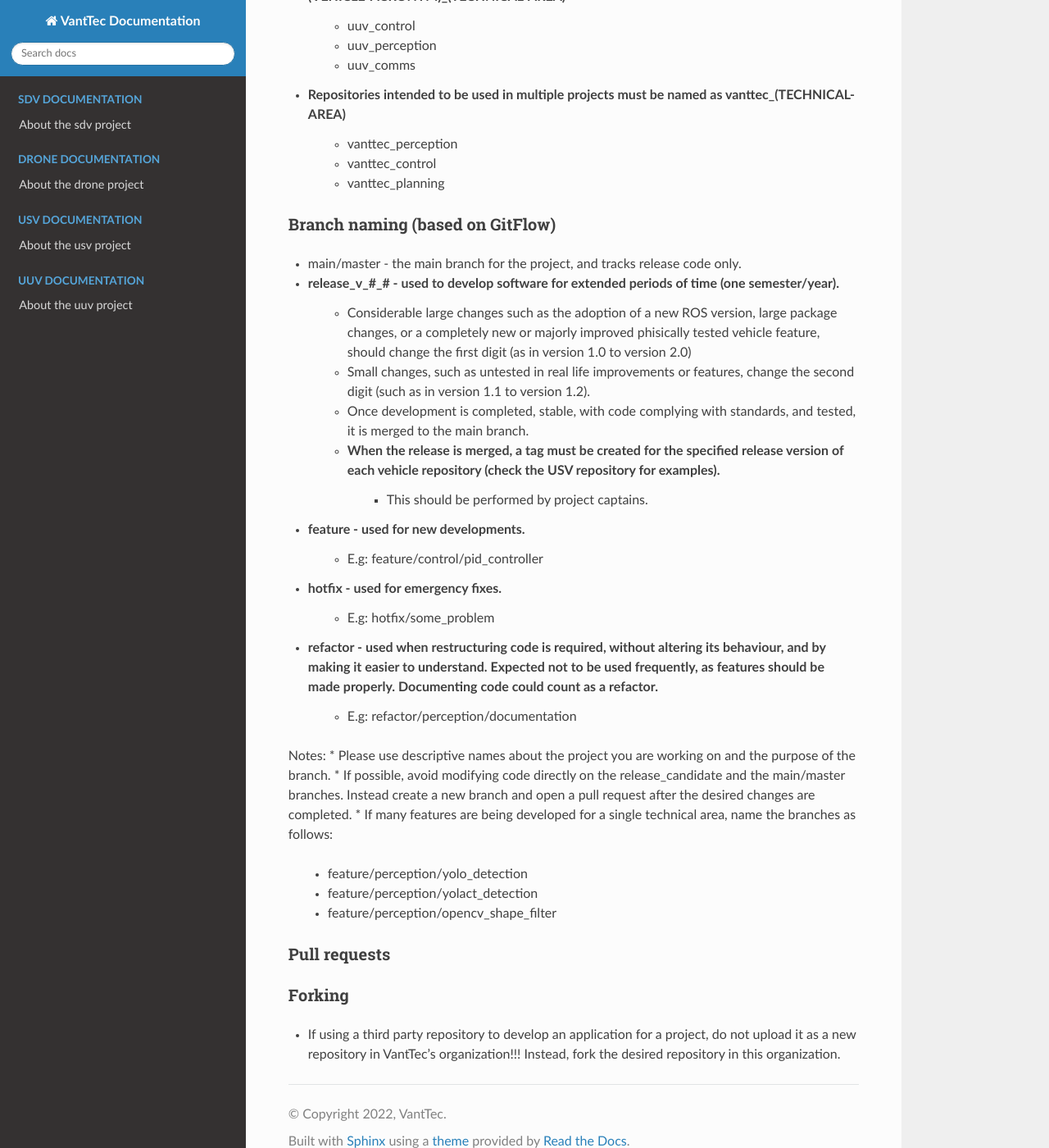
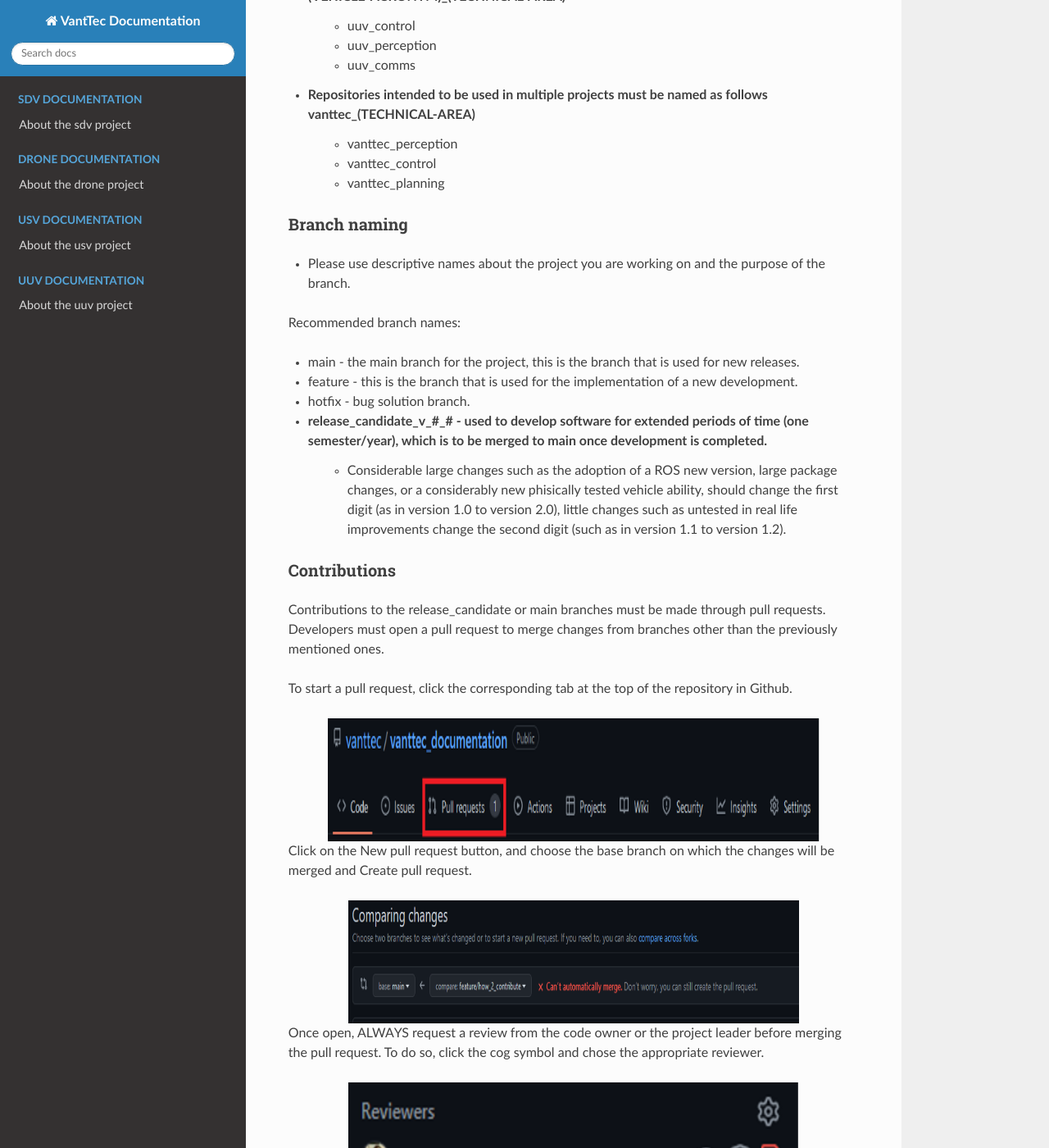
Before and after one commit to vanttec/vanttec_documentation, a Sphinx documentation site: the page built from source/vsd/vsd_git.rst, in a window 1280 px wide and 1400 px high, scrolled down 1018 px. Shown: the whole window at 82% size. Built offline with Sphinx 7.4.7 and the Read the Docs theme 2.0.0, drawn with Linux system fonts in a browser that asks for light colours; pages that are not in the unit, such as notebooks, are missing from menus; some of the changed text lies outside the part shown.

Commit message:
git contributions added

```diff
--- a/source/vsd/vsd_git.rst
+++ b/source/vsd/vsd_git.rst
@@ -34,40 +34,91 @@ Repository naming
     * uuv_perception
     * uuv_comms
 
-* Repositories intended to be used in multiple projects must be named as vanttec_(TECHNICAL-AREA)
+* Repositories intended to be used in multiple projects must be named as follows vanttec_(TECHNICAL-AREA)
     * vanttec_perception
     * vanttec_control
     * vanttec_planning
 
-Branch naming (based on GitFlow)
---------------------------------
-
-* main/master - the main branch for the project, and tracks release code only.
-* release_v_#_# - used to develop software for extended periods of time (one semester/year).
-    * Considerable large changes such as the adoption of a new ROS version, large package changes, or a completely new or majorly improved phisically tested vehicle feature, should change the first digit (as in version 1.0 to version 2.0)
-    * Small changes, such as untested in real life improvements or features, change the second digit (such as in version 1.1 to version 1.2).
-    * Once development is completed, stable, with code complying with standards, and tested, it is merged to the main branch.
-    * When the release is merged, a tag must be created for the specified release version of each vehicle repository (check the USV repository for examples).
-        * This should be performed by project captains.
-* feature - used for new developments.
-    * E.g: feature/control/pid_controller
-* hotfix - used for emergency fixes.
-    * E.g: hotfix/some_problem
-* refactor - used when restructuring code is required, without altering its behaviour, and by making it easier to understand. Expected not to be used frequently, as features should be made properly. Documenting code could count as a refactor.
-    * E.g: refactor/perception/documentation
-
-Notes:
-* Please use descriptive names about the project you are working on and the purpose of the branch.
-* If possible, avoid modifying code directly on the release_candidate and the main/master branches. Instead create a new branch and open a pull request after the desired changes are completed.
-* If many features are being developed for a single technical area, name the branches as follows:
-    * feature/perception/yolo_detection
-    * feature/perception/yolact_detection
-    * feature/perception/opencv_shape_filter
-
-Pull requests
+Branch naming
 -------------
 
-Forking
--------
+* Please use descriptive names about the project you are working on and the purpose of the branch.
 
-* If using a third party repository to develop an application for a project, do not upload it as a new repository in VantTec's organization!!! Instead, fork the desired repository in this organization.
+Recommended branch names:
+
+* main - the main branch for the project, this is the branch that is used for new releases.
+* feature - this is the branch that is used for the implementation of a new development.
+* hotfix - bug solution branch.
+* release_candidate_v_#_# - used to develop software for extended periods of time (one semester/year), which is to be merged to main once development is completed.
+    * Considerable large changes such as the adoption of a ROS new version, large package changes, or a considerably new phisically tested vehicle ability, should change the first digit (as in version 1.0 to version 2.0), little changes such as untested in real life improvements change the second digit (such as in version 1.1 to version 1.2).
+
+Contributions
+-------------
+
+Contributions to the release_candidate or main branches must be made through pull requests. Developers must open a pull request to merge changes from branches other than the previously mentioned ones.
+
+To start a pull request, click the corresponding tab at the top of the repository in Github.
+
+.. figure:: /images/git_1.png
+   :align: center
+   :alt: vanttec_documentation
+   :figclass: align-center
+   :target: vanttec_documentation
+   :height: 150px
+   :width: 600px
+
+
+Click on the New pull request button, and choose the base branch on which the changes will be merged and Create pull request.
+
+.. figure:: /images/git_2.png
+   :align: center
+   :alt: vanttec_documentation
+   :figclass: align-center
+   :target: vanttec_documentation
+   :height: 150px
+   :width: 550px
+
+
+Once open, ALWAYS request a review from the code owner or the project leader before merging the pull request. To do so, click the cog symbol and chose the appropriate reviewer.
+
+
+.. figure:: /images/git_3.png
+   :align: center
+   :alt: vanttec_documentation
+   :figclass: align-center
+   :target: vanttec_documentation
+   :height: 150px
+   :width: 550px
+
+For reviewers
+--------------
+
+* Check that the contribution at least complies with the VantTec software development standards.
+* Additional requests may be made by reviewers.
+* When reviewing the files, comments can be left at any desired line of code by clicking in the + blue button. It is also possible to select multiple lines.
+
+
+.. figure:: /images/git_4.png
+   :align: center
+   :alt: vanttec_documentation
+   :figclass: align-center
+   :target: vanttec_documentation
+   :height: 200px
+   :width: 600px
+
+
+For Developers
+--------------
+
+* If required, perform proper modifications to the code on request of the reviewers, and reply to comments with a done once completed.
+* Once all reviews are passed, and no merge conflicts are present, the pull request can be merged.
+
+.. figure:: /images/git_5.png
+   :align: center
+   :alt: vanttec_documentation
+   :figclass: align-center
+   :target: vanttec_documentation
+   :height: 400px
+   :width: 600px
+
+* After the pull request is closed, delete the branch if no longer necessary.
```
Also changed, not shown: other parts of source/vsd/vsd_git.rst (+1 -1 lines), source/images/git_2.png (renamed from source/images/git_2png.png), source/images/git_4.png (added), source/images/git_5.png (added).
